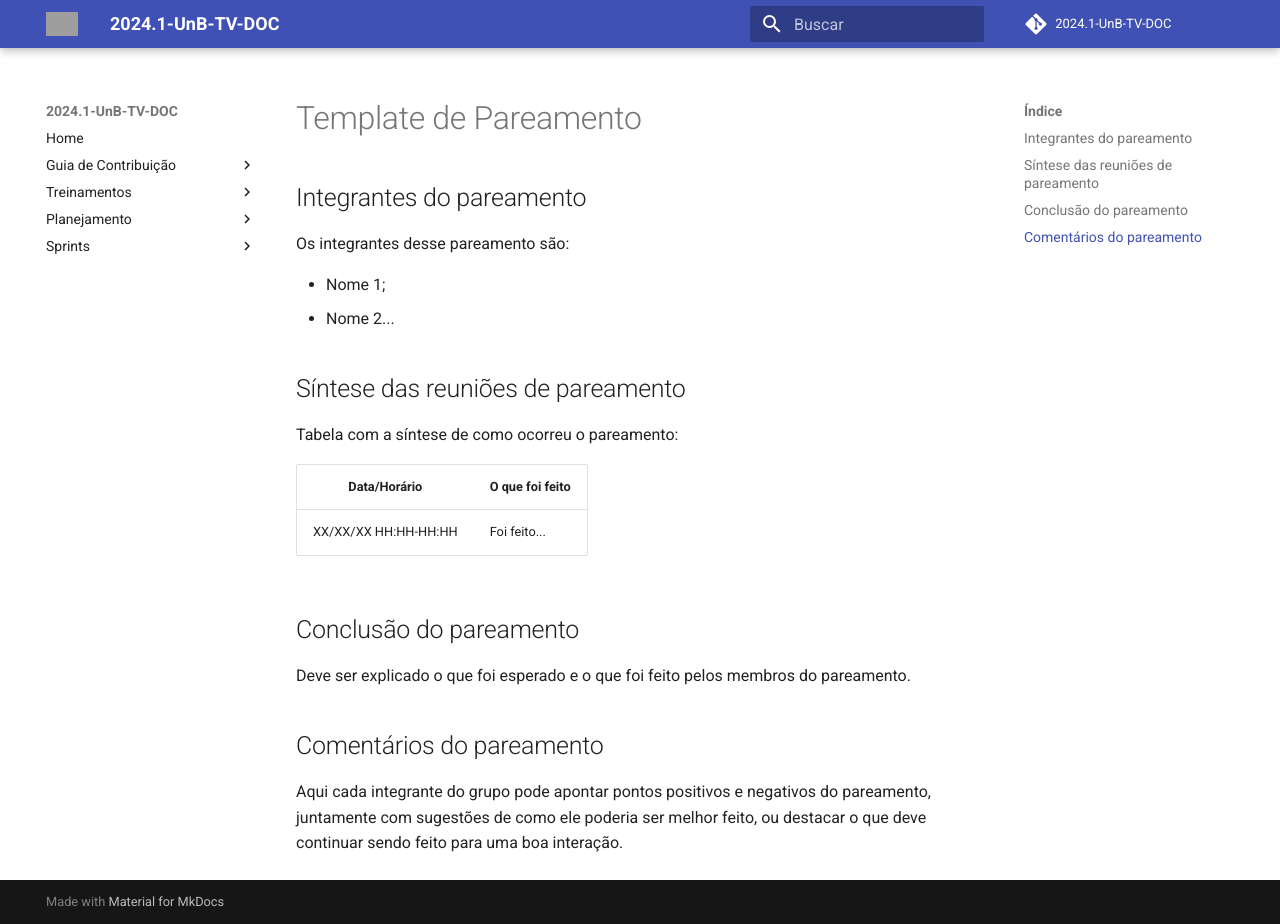
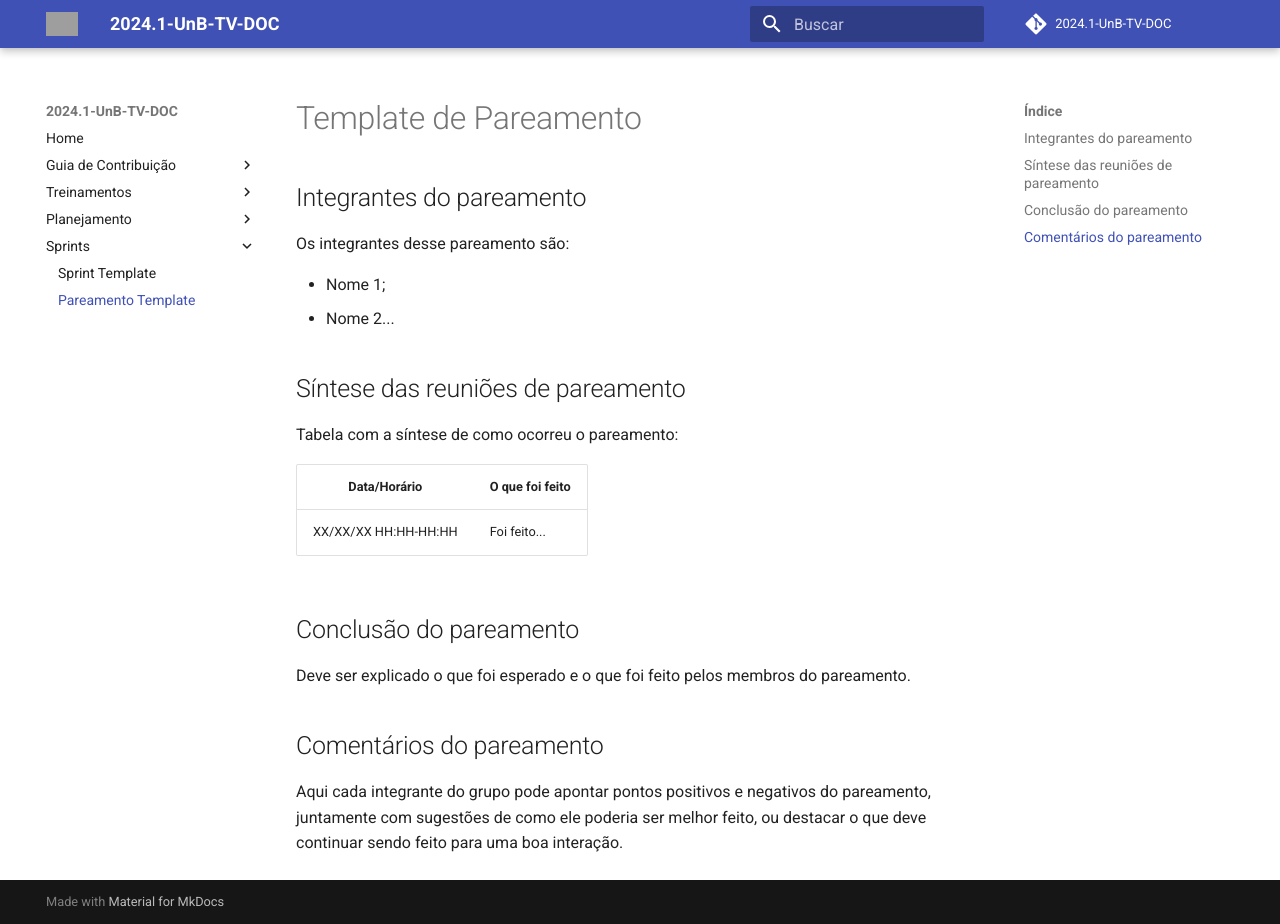
Before and after one commit to fga-eps-mds/2024.1-UnB-TV-DOC, an MkDocs documentation site: the page built from docs/sprints/SprintTemplate/PareamentoTemplate.md, in a window 1280 px wide and 924 px high. Built offline with MkDocs 1.6.1 and Material for MkDocs 9.7.7, drawn with Linux system fonts in a browser that asks for light colours; comment, search, counter and statistics services are not loaded; some of the changed lines change nothing that is shown; grey boxes are pictures that could not be loaded.

Commit message:
Update mkdocs.yml

```diff
--- a/mkdocs.yml
+++ b/mkdocs.yml
@@ -15,8 +15,8 @@ nav:
     - Plano de Comunicação: planejamento/PlanoComunicacao.md
     - Metodologias: planejamento/Metodologias.md
   - Sprints:
-    - Sprint Template: sprints/SprintTemplate.md
-    - Pareamento Template: sprints/PareamentoTemplate.md
+    - Sprint Template: sprints/SprintTemplate/SprintTemplate.md
+    - Pareamento Template: sprints/SprintTemplate/PareamentoTemplate.md
 
 theme:
   name: material
```
